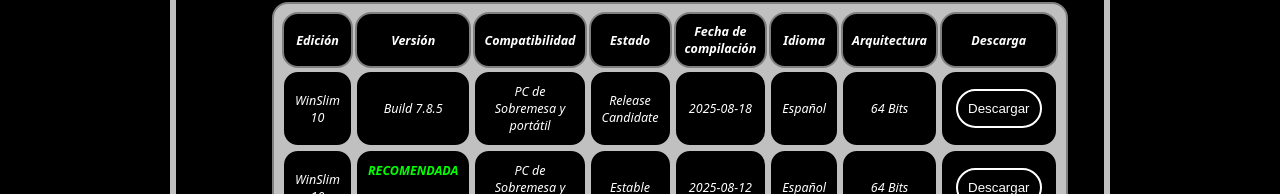
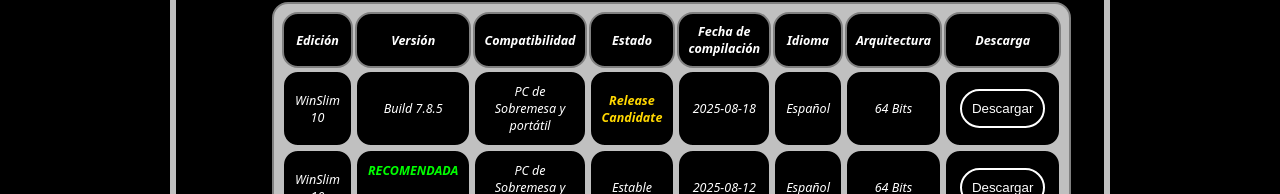
Before and after one commit to Christianlg97/WinSlim-project, a plain HTML site: page WinSlimDownloadsES.html in a window 1280 px wide. Shown: the part 606-800 px from the top of the page. Drawn offline with Linux system fonts and the light colour scheme.

Commit message:
Update WinSlimDownloadsES.html

```diff
--- a/WinSlimDownloadsES.html
+++ b/WinSlimDownloadsES.html
@@ -80,7 +80,7 @@
                             <td>WinSlim 10</td>
                             <td>Build 7.8.5</td>
                             <td>PC de Sobremesa y portátil</td>
-                            <td><strong style="color: gold;"></strong>Release Candidate</td>
+                            <td><strong style="color: gold;">Release Candidate</strong></td>
                             <td>2025-08-18</td>
                             <td>Español</td>
                             <td>64 Bits</td>
```
